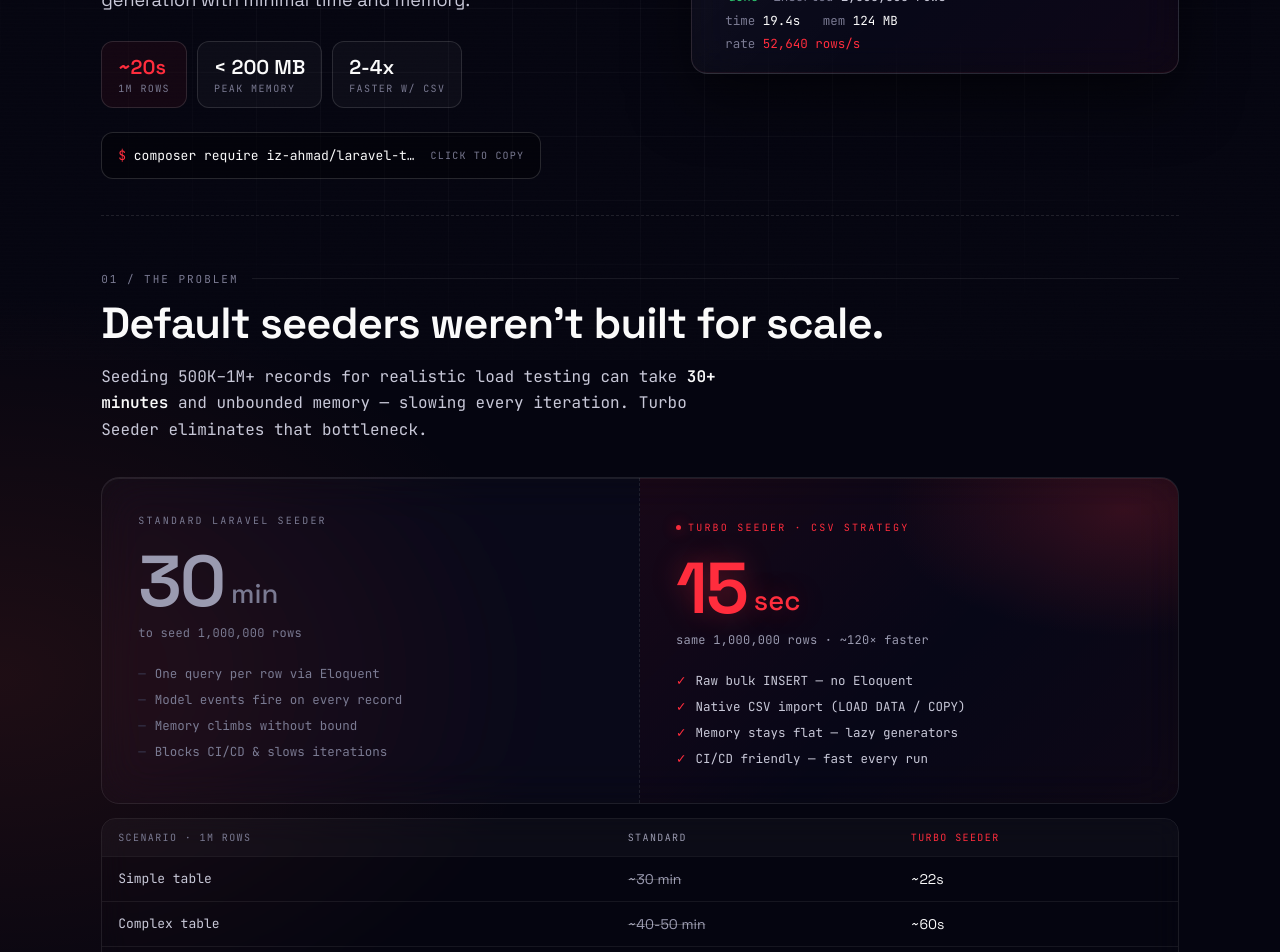
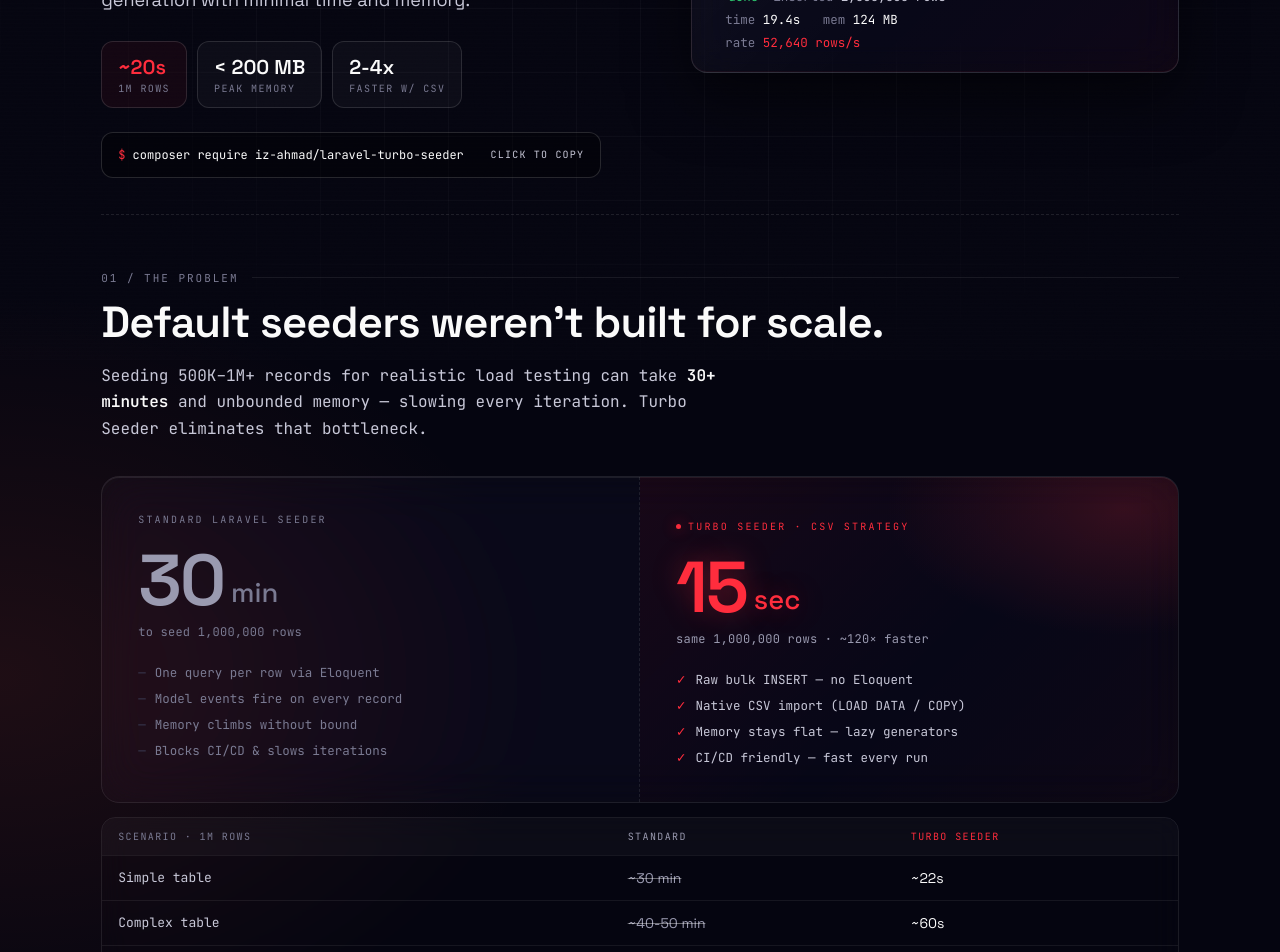
Before and after one commit to iz-ahmad/portfolio, a Next.js app: page /packages/turbo-seeder in a window 1280 px wide. Shown: the part 440-1392 px from the top of the page. Built offline with nearby package versions, Linux system fonts and the light colour scheme.

Commit message:
fix: solve seeder page scroll issue

```diff
--- a/src/styles/turbo-seeder.css
+++ b/src/styles/turbo-seeder.css
@@ -10,7 +10,7 @@ body:has(.ts-page) { padding-right: 0 !important; overflow-x: hidden; }
 .ts-page {
   position: relative;
   min-height: 100vh;
-  overflow-x: hidden;
+  overflow: hidden;
   --accent: var(--red);
 }
 
@@ -213,7 +213,7 @@ body:has(.ts-page) { padding-right: 0 !important; overflow-x: hidden; }
   border: 1px solid rgba(255, 255, 255, 0.14);
   background: rgba(0, 0, 0, 0.35);
   cursor: pointer;
-  max-width: 440px;
+  max-width: 500px;
   transition: border-color 200ms var(--ease-out);
   user-select: none;
 }
@@ -222,7 +222,7 @@ body:has(.ts-page) { padding-right: 0 !important; overflow-x: hidden; }
 
 .ts-install code {
   font-family: var(--font-mono);
-  font-size: 13px;
+  font-size: 12px;
   color: var(--ink-0);
   overflow: hidden;
   text-overflow: ellipsis;
@@ -236,7 +236,7 @@ body:has(.ts-page) { padding-right: 0 !important; overflow-x: hidden; }
   font-size: 10px;
   letter-spacing: 0.12em;
   text-transform: uppercase;
-  color: var(--ink-2);
+  color: var(--ink-1);
   white-space: nowrap;
   flex-shrink: 0;
 }
@@ -474,7 +474,7 @@ body:has(.ts-page) { padding-right: 0 !important; overflow-x: hidden; }
 
 .ts-cmp-cell-std-strike {
   text-decoration: line-through;
-  text-decoration-color: rgba(255, 255, 255, 0.20);
+  text-decoration-color: rgba(255, 255, 255, 0.403);
 }
 
 .ts-cmp-cell-turbo {
```
